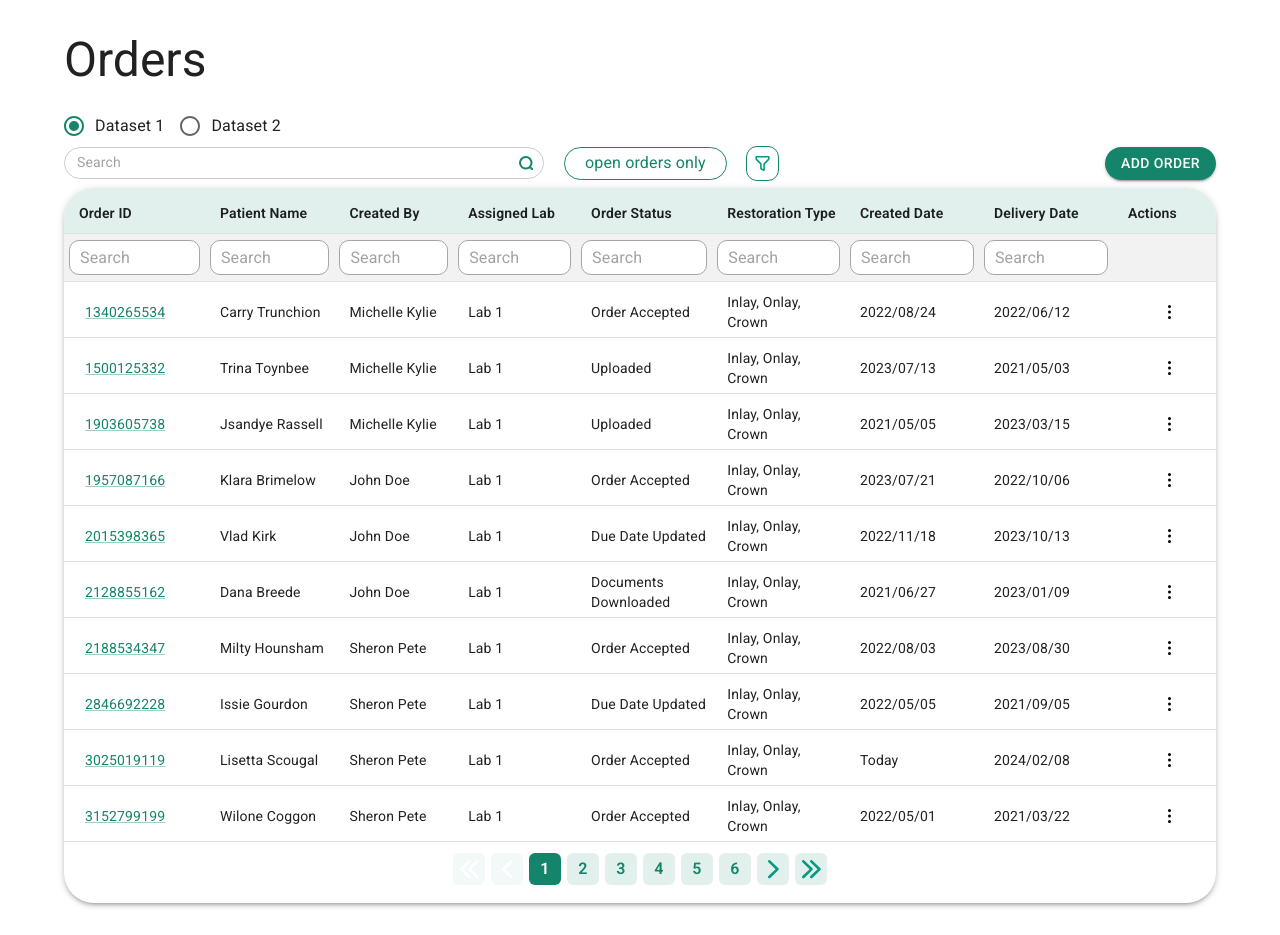
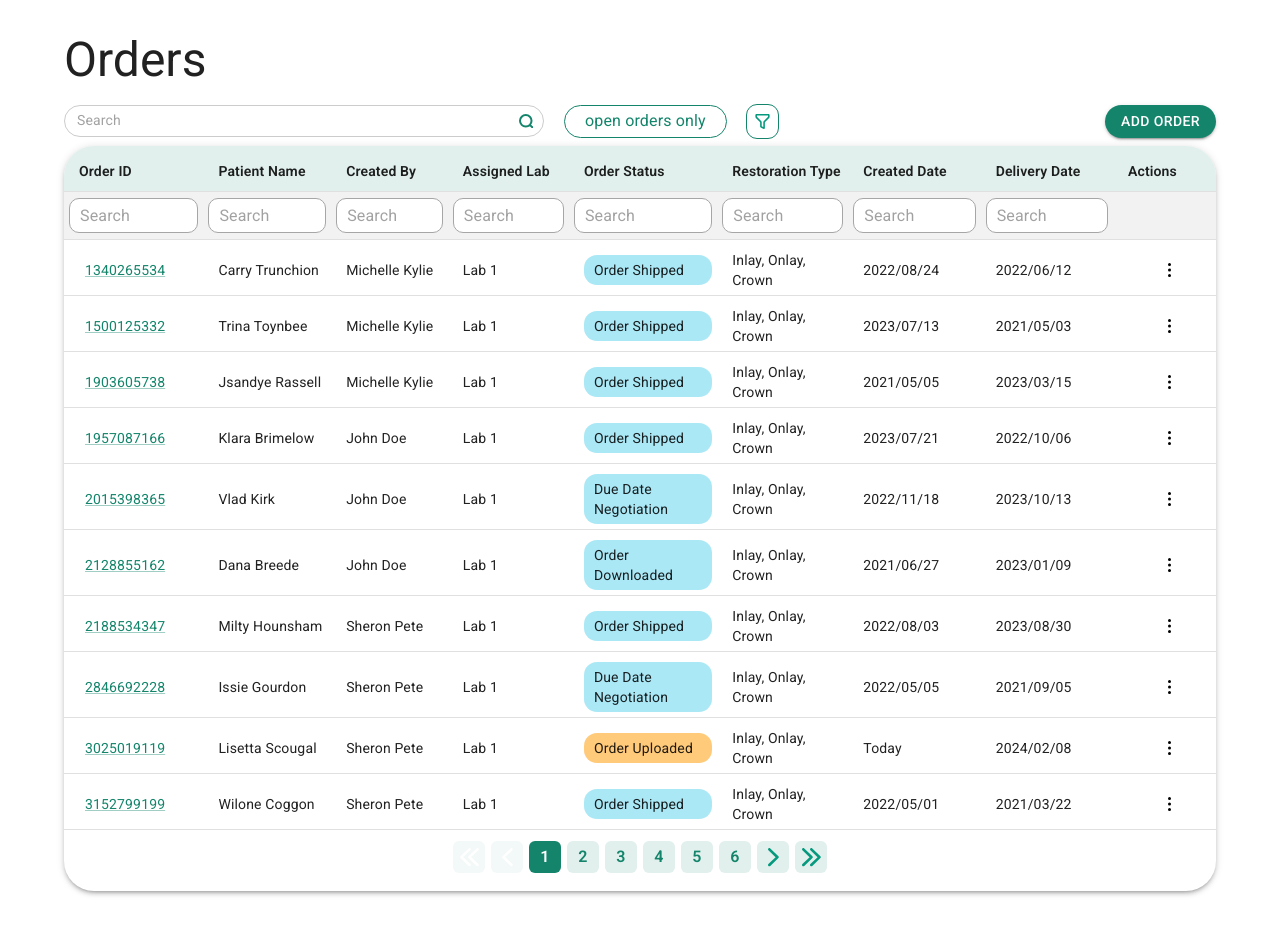
Before and after one commit to shivamkumar-materialplus/gc-table, a React (Create React App) app: page / in a window 1280 px wide. Built offline with nearby package versions, Linux system fonts and the light colour scheme.

Commit message:
Order journey popper developed, data modif pending

```diff
--- a/src/App.tsx
+++ b/src/App.tsx
@@ -4,32 +4,17 @@ import Typography from '@mui/material/Typography';
 import Box from '@mui/material/Box';
 // import MyOldTable from './components/Table-old';
 import data1 from './data/MOCK_DATA.json'
-import data2 from './data/MOCK_DATA2.json'
-import { FormControl, FormControlLabel, Radio, RadioGroup } from '@mui/material';
 import MyTable from './components/Table';
 
 export default function App() {
-  const [data, setdata] = React.useState(data1)
   return (
     <Container maxWidth="lg">
       <Box sx={{ my: 4 }}>
         <Typography variant="h3" component="h1" gutterBottom>
           Orders
         </Typography>
-        <FormControl>
-          <RadioGroup
-            row
-            onChange={(e, value) => {
-              setdata(value === "1" ? data1 : data2);
-            }}
-            defaultValue="1"
-          >
-            <FormControlLabel value="1" control={<Radio />} label="Dataset 1" />
-            <FormControlLabel value="2" control={<Radio />} label="Dataset 2" />
-          </RadioGroup>
-        </FormControl>
         {/* <MyOldTable data={data} /> */}
-        <MyTable data={data} />
+        <MyTable data={data1} />
       </Box>
     </Container>
   );
--- a/src/components/Table/ActionButtonMenu.tsx
+++ b/src/components/Table/ActionButtonMenu.tsx
@@ -1,6 +1,6 @@
 import React from 'react'
-import { Box, ClickAwayListener, IconButton, Link, Paper, Popper, Stack, Typography } from "@mui/material";
-import { KebabThreeDotsIcon, LastIcon, PopperArrowIcon, SortArrowDownIcon } from '../../icons';
+import { Box, ClickAwayListener, IconButton, Link, Popper, Typography } from "@mui/material";
+import { KebabThreeDotsIcon, PopperArrowUpIcon } from '../../icons';
 import { Data } from '../../utils/types';
 import { COLOR } from '../../utils/constants';
 
@@ -70,7 +70,7 @@ const ActionButtonMenu = ({ order_id, action_allowed: actions }: ActionButtonsPr
 			>
 				<ClickAwayListener onClickAway={handleClose}>
 					<Box sx={{ border: 1, borderRadius: 1, padding: "5px 10px", display: 'flex', flexDirection: 'column', bgcolor: `${COLOR.WHITE}` }}>
-						<Box data-popper-arrow sx={{ marginTop: "-23px", cursor: 'pointer' }} onClick={handleClose}>{<PopperArrowIcon />}</Box>
+						<Box data-popper-arrow sx={{ marginTop: "-23px", cursor: 'pointer' }} onClick={handleClose}>{<PopperArrowUpIcon />}</Box>
 						<Link href="#" onClick={(e) => {
 							e.preventDefault();
 							console.log("order_id" + order_id)
--- a/src/components/Table/Row.tsx
+++ b/src/components/Table/Row.tsx
@@ -1,9 +1,10 @@
 import React from "react";
-import { Link, Stack, TableCell, TableRow, Typography } from "@mui/material";
-import { Data } from "../../utils/types";
+import { Box, ClickAwayListener, Link, Paper, Popper, Stack, TableCell, TableRow, Typography } from "@mui/material";
+import { Data, OrderStatus } from "../../utils/types";
 import { COLOR } from "../../utils/constants";
 import { formatDate } from "../../utils/helpers";
 import ActionButtonMenu from "./ActionButtonMenu";
+import { PopperArrowDownIcon } from "../../icons";
 
 type Props = {
 	row: Data;
@@ -11,8 +12,34 @@ type Props = {
 	setExpandedRow: (rowNum: number | null) => any;
 }
 
+const getColor = (status: OrderStatus): string => {
+	let color = COLOR.LIGHT_GRAY
+	switch (status) {
+		case "Order Downloaded":
+		case "Due Date Negotiation":
+		case "Order Shipped":
+			color = COLOR.SKY_BLUE
+			break;
+		case "Order Uploaded":
+			color = COLOR.YELLOW_ORANGE
+			break;
+		case "Completed":
+			color = COLOR.PALE_GREEN
+	}
+	return color
+}
+
 export default function Row(props: Props) {
-	const { row, setExpandedRow, expandedRow } = props;
+	const { row, expandedRow } = props;
+	const [anchorEl, setAnchorEl] = React.useState<null | HTMLElement>(null);
+
+	const handleMouseEnter = (event: React.MouseEvent<HTMLElement>) => {
+		setAnchorEl(event.currentTarget);
+	};
+
+	const handleMouseLeave = () => {
+		setAnchorEl(null);
+	};
 
 	const open = row.order_id === expandedRow
 
@@ -31,24 +58,89 @@ export default function Row(props: Props) {
 				<TableCell>{row.patient_name}</TableCell>
 				<TableCell>{row.created_by}</TableCell>
 				<TableCell>{row.assigned_lab}</TableCell>
-				<TableCell>{row.order_status}</TableCell>
+				<TableCell>
+					<Box
+						sx={{
+							backgroundColor: getColor(row.order_status),
+							borderRadius: '13px',
+							padding: '5px 10px'
+						}}
+						onMouseEnter={handleMouseEnter}
+						onMouseLeave={handleMouseLeave}
+					>
+						{row.order_status}
+					</Box>
+					<Popper
+						id={row.order_id.toString()}
+						open={Boolean(anchorEl)}
+						anchorEl={anchorEl}
+						placement="top"
+						sx={{ zIndex: 2 }}
+						modifiers={[
+							{
+								name: 'offset',
+								options: {
+									offset: [0, 10],
+								},
+							},
+						]}
+					>
+						<ClickAwayListener onClickAway={handleMouseLeave}>
+							<Paper elevation={3}>
+								<Box data-popper-arrow sx={{ marginTop: '80px' }} >
+									<PopperArrowDownIcon color={COLOR.LIGHT_GREEN} height={45} width={30} />
+								</Box>
+								<Box sx={{
+									borderRadius: 1,
+									p: "27px 19px",
+									display: 'flex',
+									flexDirection: 'column',
+									backgroundColor: COLOR.LIGHT_GREEN
+								}}>
+									{/* @TODO: update order_journey as per actual data. */}
+									<OrderJourneyPopper order_journey={["Order Uploaded", "Order Shipped", "Completed"]} />
+								</Box>
+							</Paper>
+						</ClickAwayListener>
+					</Popper>
+				</TableCell>
 				<TableCell>{row.restoration_type}</TableCell>
 				<TableCell>{formatDate(row.created_date)}</TableCell>
 				<TableCell>{formatDate(row.delivery_date)}</TableCell>
-				<TableCell align="center">{
-					<>
-						{open && <InfoBox label="Actions" />}
-						<ActionButtonMenu order_id={row.order_id} action_allowed={row.action_allowed} />
-					</>
-				}</TableCell>
+				<TableCell align="center">
+					<ActionButtonMenu order_id={row.order_id} action_allowed={row.action_allowed} />
+				</TableCell>
 			</TableRow>
 		</React.Fragment>
 	);
 }
 
-const InfoBox = ({ label, value }: { label: string, value?: string | number }) => (
-	<Stack direction={"column"}>
-		<Typography variant="body2" sx={{ fontWeight: 'bold' }}>{label}</Typography>
-		{value && <Typography variant="body2">{value}</Typography>}
-	</Stack>
-)
+const OrderJourneyPopper = ({ order_journey }: { order_journey: OrderStatus[] }) => {
+	const firstSvg = (status: OrderStatus) => <svg xmlns="http://www.w3.org/2000/svg" width="167" height="37" viewBox="0 0 167 37" fill="none">
+		<path d="M0.5 0.5H151.483L166.351 18.5L151.483 36.5H0.5V18.5V0.5Z" fill={getColor(status) || "#FFCA7A"} stroke="black" />
+		<text x="50%" y="50%" dominantBaseline="middle" textAnchor="middle" fill="black" fontSize="14">
+			{status}
+		</text>
+	</svg>
+	const middleSvg = (status: OrderStatus) => <svg xmlns="http://www.w3.org/2000/svg" width="167" height="37" viewBox="0 0 167 37" fill="none">
+		<path d="M151.483 36.5H1.06842L15.8209 18.8203L16.0882 18.5L15.8209 18.1797L1.06842 0.5H151.483L166.351 18.5L151.483 36.5Z" fill={getColor(status) || "#AAE8F6"} stroke="black" />
+		<text x="50%" y="50%" dominantBaseline="middle" textAnchor="middle" fill="black" fontSize="14">
+			{status}
+		</text>
+	</svg>
+	const lastSvg = (status: OrderStatus) => <svg xmlns="http://www.w3.org/2000/svg" width="219" height="37" viewBox="0 0 219 37" fill="none">
+		<path d="M1.2487 0.5H218.5V18.5V36.5H1.2487L19.7422 18.8618L20.1216 18.5L19.7422 18.1382L1.2487 0.5Z" fill={getColor(status) || "#DBDBDB"} stroke="black" />
+		<text x="50%" y="50%" dominantBaseline="middle" textAnchor="middle" fill="black" fontSize="14">
+			{status}
+		</text>
+	</svg>
+
+	return (
+		<Box>
+			{firstSvg(order_journey[0])}
+			{order_journey.slice(1, order_journey.length - 1).map((order) => {
+				return middleSvg(order);
+			})}
+			{lastSvg(order_journey[order_journey.length - 1])}
+		</Box>)
+}
--- a/src/data/MOCK_DATA.json
+++ b/src/data/MOCK_DATA.json
@@ -3,7 +3,7 @@
     "order_id": 3025019119,
     "created_by": "Sheron Pete",
     "assigned_lab": "Lab 1",
-    "order_status": "Order Accepted",
+    "order_status": "Order Uploaded",
     "created_date": "2024/01/08",
     "delivery_date": "2024/02/08",
     "patient_id": 15613411,
@@ -17,7 +17,7 @@
     "order_id": 6959446525,
     "created_by": "Michelle Kylie",
     "assigned_lab": "Lab 1",
-    "order_status": "Uploaded",
+    "order_status": "Order Shipped",
     "created_date": "2024/01/07",
     "delivery_date": "2024/02/01",
     "patient_id": 27128534,
@@ -31,7 +31,7 @@
     "order_id": 2846692228,
     "created_by": "Sheron Pete",
     "assigned_lab": "Lab 1",
-    "order_status": "Due Date Updated",
+    "order_status": "Due Date Negotiation",
     "created_date": "2022/05/05",
     "delivery_date": "2021/09/05",
     "patient_id": 17323902,
@@ -45,7 +45,7 @@
     "order_id": 1340265534,
     "created_by": "Michelle Kylie",
     "assigned_lab": "Lab 1",
-    "order_status": "Order Accepted",
+    "order_status": "Order Shipped",
     "created_date": "2022/08/24",
     "delivery_date": "2022/06/12",
     "patient_id": 27864020,
@@ -59,7 +59,7 @@
     "order_id": 8878117399,
     "created_by": "Michelle Kylie",
     "assigned_lab": "Lab 1",
-    "order_status": "Due Date Updated",
+    "order_status": "Draft Order",
     "created_date": "2023/07/30",
     "delivery_date": "2021/12/12",
     "patient_id": 54097810,
@@ -73,7 +73,7 @@
     "order_id": 1957087166,
     "created_by": "John Doe",
     "assigned_lab": "Lab 1",
-    "order_status": "Order Accepted",
+    "order_status": "Order Shipped",
     "created_date": "2023/07/21",
     "delivery_date": "2022/10/06",
     "patient_id": 71201211,
@@ -87,7 +87,7 @@
     "order_id": 5487415064,
     "created_by": "Michelle Kylie",
     "assigned_lab": "Lab 1",
-    "order_status": "Due Date Updated",
+    "order_status": "Due Date Negotiation",
     "created_date": "2021/02/03",
     "delivery_date": "2022/04/27",
     "patient_id": 19216770,
@@ -101,7 +101,7 @@
     "order_id": 9157454653,
     "created_by": "Michelle Kylie",
     "assigned_lab": "Lab 1",
-    "order_status": "Due Date Updated",
+    "order_status": "Due Date Negotiation",
     "created_date": "2022/05/06",
     "delivery_date": "2021/09/08",
     "patient_id": 95510027,
@@ -115,7 +115,7 @@
     "order_id": 5236410328,
     "created_by": "Sheron Pete",
     "assigned_lab": "Lab 1",
-    "order_status": "Order completed",
+    "order_status": "Completed",
     "created_date": "2023/06/18",
     "delivery_date": "2021/10/18",
     "patient_id": 55856517,
@@ -129,7 +129,7 @@
     "order_id": 3406982220,
     "created_by": "Sheron Pete",
     "assigned_lab": "Lab 1",
-    "order_status": "Due Date Updated",
+    "order_status": "Due Date Negotiation",
     "created_date": "2023/02/06",
     "delivery_date": "2021/11/21",
     "patient_id": 15889230,
@@ -143,7 +143,7 @@
     "order_id": 2128855162,
     "created_by": "John Doe",
     "assigned_lab": "Lab 1",
-    "order_status": "Documents Downloaded",
+    "order_status": "Order Downloaded",
     "created_date": "2021/06/27",
     "delivery_date": "2023/01/09",
     "patient_id": 68631702,
@@ -157,7 +157,7 @@
     "order_id": 3702848337,
     "created_by": "Sheron Pete",
     "assigned_lab": "Lab 1",
-    "order_status": "Documents Downloaded",
+    "order_status": "Order Downloaded",
     "created_date": "2023/09/01",
     "delivery_date": "2021/07/28",
     "patient_id": 37670285,
@@ -171,7 +171,7 @@
     "order_id": 6837558330,
     "created_by": "John Doe",
     "assigned_lab": "Lab 1",
-    "order_status": "Due Date Updated",
+    "order_status": "Due Date Negotiation",
     "created_date": "2022/04/04",
     "delivery_date": "2022/05/31",
     "patient_id": 52536867,
@@ -185,7 +185,7 @@
     "order_id": 3711055548,
     "created_by": "Michelle Kylie",
     "assigned_lab": "Lab 1",
-    "order_status": "Uploaded",
+    "order_status": "Order Shipped",
     "created_date": "2023/07/03",
     "delivery_date": "2022/04/08",
     "patient_id": 23663274,
@@ -199,7 +199,7 @@
     "order_id": 2015398365,
     "created_by": "John Doe",
     "assigned_lab": "Lab 1",
-    "order_status": "Due Date Updated",
+    "order_status": "Due Date Negotiation",
     "created_date": "2022/11/18",
     "delivery_date": "2023/10/13",
     "patient_id": 77039347,
@@ -213,7 +213,7 @@
     "order_id": 7207150110,
     "created_by": "Michelle Kylie",
     "assigned_lab": "Lab 1",
-    "order_status": "Order completed",
+    "order_status": "Completed",
     "created_date": "2022/07/10",
     "delivery_date": "2021/12/02",
     "patient_id": 46734042,
@@ -227,7 +227,7 @@
     "order_id": 8523169058,
     "created_by": "Michelle Kylie",
     "assigned_lab": "Lab 1",
-    "order_status": "Uploaded",
+    "order_status": "Order Shipped",
     "created_date": "2023/04/15",
     "delivery_date": "2022/02/18",
     "patient_id": 96048343,
@@ -241,7 +241,7 @@
     "order_id": 9436146302,
     "created_by": "Michelle Kylie",
     "assigned_lab": "Lab 1",
-    "order_status": "Documents Downloaded",
+    "order_status": "Order Downloaded",
     "created_date": "2021/11/08",
     "delivery_date": "2022/12/30",
     "patient_id": 40070862,
@@ -255,7 +255,7 @@
     "order_id": 2188534347,
     "created_by": "Sheron Pete",
     "assigned_lab": "Lab 1",
-    "order_status": "Order Accepted",
+    "order_status": "Order Shipped",
     "created_date": "2022/08/03",
     "delivery_date": "2023/08/30",
     "patient_id": 93024511,
@@ -269,7 +269,7 @@
     "order_id": 9575661866,
     "created_by": "John Doe",
     "assigned_lab": "Lab 1",
-    "order_status": "Documents Downloaded",
+    "order_status": "Order Downloaded",
     "created_date": "2021/03/07",
     "delivery_date": "2021/10/07",
     "patient_id": 79607207,
@@ -283,7 +283,7 @@
     "order_id": 5236719871,
     "created_by": "Sheron Pete",
     "assigned_lab": "Lab 1",
-    "order_status": "Due Date Updated",
+    "order_status": "Due Date Negotiation",
     "created_date": "2021/04/20",
     "delivery_date": "2022/04/26",
     "patient_id": 38676992,
@@ -297,7 +297,7 @@
     "order_id": 3152799199,
     "created_by": "Sheron Pete",
     "assigned_lab": "Lab 1",
-    "order_status": "Order Accepted",
+    "order_status": "Order Shipped",
     "created_date": "2022/05/01",
     "delivery_date": "2021/03/22",
     "patient_id": 93121403,
@@ -311,7 +311,7 @@
     "order_id": 7962724141,
     "created_by": "John Doe",
     "assigned_lab": "Lab 1",
-    "order_status": "Documents Downloaded",
+    "order_status": "Order Downloaded",
     "created_date": "2021/05/29",
     "delivery_date": "2022/11/03",
     "patient_id": 55548481,
@@ -325,7 +325,7 @@
     "order_id": 8191526368,
     "created_by": "Sheron Pete",
     "assigned_lab": "Lab 1",
-    "order_status": "Due Date Updated",
+    "order_status": "Due Date Negotiation",
     "created_date": "2022/06/12",
     "delivery_date": "2022/01/07",
     "patient_id": 15453313,
@@ -339,7 +339,7 @@
     "order_id": 4075386834,
     "created_by": "Michelle Kylie",
     "assigned_lab": "Lab 1",
-    "order_status": "Documents Downloaded",
+    "order_status": "Order Downloaded",
     "created_date": "2021/05/13",
     "delivery_date": "2022/12/05",
     "patient_id": 67292461,
@@ -353,7 +353,7 @@
     "order_id": 8522554330,
     "created_by": "John Doe",
     "assigned_lab": "Lab 1",
-    "order_status": "Order completed",
+    "order_status": "Completed",
     "created_date": "2021/12/01",
     "delivery_date": "2022/05/02",
     "patient_id": 87305339,
@@ -367,7 +367,7 @@
     "order_id": 1903605738,
     "created_by": "Michelle Kylie",
     "assigned_lab": "Lab 1",
-    "order_status": "Uploaded",
+    "order_status": "Order Shipped",
     "created_date": "2021/05/05",
     "delivery_date": "2023/03/15",
     "patient_id": 63339706,
@@ -381,7 +381,7 @@
     "order_id": 6150672541,
     "created_by": "Michelle Kylie",
     "assigned_lab": "Lab 1",
-    "order_status": "Due Date Updated",
+    "order_status": "Due Date Negotiation",
     "created_date": "2022/05/08",
     "delivery_date": "2023/10/31",
     "patient_id": 20238647,
@@ -395,7 +395,7 @@
     "order_id": 3154535257,
     "created_by": "Sheron Pete",
     "assigned_lab": "Lab 1",
-    "order_status": "Order completed",
+    "order_status": "Completed",
     "created_date": "2021/08/23",
     "delivery_date": "2023/08/16",
     "patient_id": 98743520,
@@ -409,7 +409,7 @@
     "order_id": 7175007706,
     "created_by": "Michelle Kylie",
     "assigned_lab": "Lab 1",
-    "order_status": "Order completed",
+    "order_status": "Completed",
     "created_date": "2023/05/23",
     "delivery_date": "2022/11/06",
     "patient_id": 47896553,
@@ -423,7 +423,7 @@
     "order_id": 7075218735,
     "created_by": "Michelle Kylie",
     "assigned_lab": "Lab 1",
-    "order_status": "Order completed",
+    "order_status": "Completed",
     "created_date": "2021/07/28",
     "delivery_date": "2021/01/21",
     "patient_id": 68015062,
@@ -437,7 +437,7 @@
     "order_id": 3764988057,
     "created_by": "Sheron Pete",
     "assigned_lab": "Lab 1",
-    "order_status": "Due Date Updated",
+    "order_status": "Due Date Negotiation",
     "created_date": "2022/06/03",
     "delivery_date": "2023/05/14",
     "patient_id": 15881325,
@@ -451,7 +451,7 @@
     "order_id": 8388497892,
     "created_by": "Sheron Pete",
     "assigned_lab": "Lab 1",
-    "order_status": "Due Date Updated",
+    "order_status": "Due Date Negotiation",
     "created_date": "2021/03/22",
     "delivery_date": "2021/04/25",
     "patient_id": 73912890,
@@ -465,7 +465,7 @@
     "order_id": 6275313713,
     "created_by": "Michelle Kylie",
     "assigned_lab": "Lab 1",
-    "order_status": "Due Date Updated",
+    "order_status": "Due Date Negotiation",
     "created_date": "2022/05/10",
     "delivery_date": "2022/12/20",
     "patient_id": 12094818,
@@ -479,7 +479,7 @@
     "order_id": 7474742220,
     "created_by": "John Doe",
     "assigned_lab": "Lab 1",
-    "order_status": "Due Date Updated",
+    "order_status": "Due Date Negotiation",
     "created_date": "2022/11/09",
     "delivery_date": "2021/12/15",
     "patient_id": 76499407,
@@ -493,7 +493,7 @@
     "order_id": 7820005760,
     "created_by": "Michelle Kylie",
     "assigned_lab": "Lab 1",
-    "order_status": "Order completed",
+    "order_status": "Completed",
     "created_date": "2021/01/18",
     "delivery_date": "2021/06/09",
     "patient_id": 22427230,
@@ -507,7 +507,7 @@
     "order_id": 6075295569,
     "created_by": "Sheron Pete",
     "assigned_lab": "Lab 1",
-    "order_status": "Order Accepted",
+    "order_status": "Order Shipped",
     "created_date": "2021/02/18",
     "delivery_date": "2022/11/05",
     "patient_id": 90988100,
@@ -521,7 +521,7 @@
     "order_id": 9110746867,
     "created_by": "John Doe",
     "assigned_lab": "Lab 1",
-    "order_status": "Due Date Updated",
+    "order_status": "Due Date Negotiation",
     "created_date": "2022/01/21",
     "delivery_date": "2021/02/02",
     "patient_id": 70321980,
@@ -535,7 +535,7 @@
     "order_id": 5709115731,
     "created_by": "John Doe",
     "assigned_lab": "Lab 1",
-    "order_status": "Documents Downloaded",
+    "order_status": "Order Downloaded",
     "created_date": "2022/09/08",
     "delivery_date": "2022/05/05",
     "patient_id": 29902171,
@@ -549,7 +549,7 @@
     "order_id": 4837703074,
     "created_by": "Sheron Pete",
     "assigned_lab": "Lab 1",
-    "order_status": "Due Date Updated",
+    "order_status": "Due Date Negotiation",
     "created_date": "2022/02/19",
     "delivery_date": "2023/08/04",
     "patient_id": 31963687,
@@ -563,7 +563,7 @@
     "order_id": 3317336582,
     "created_by": "John Doe",
     "assigned_lab": "Lab 1",
-    "order_status": "Order completed",
+    "order_status": "Completed",
     "created_date": "2021/01/20",
     "delivery_date": "2022/08/17",
     "patient_id": 94512468,
@@ -577,7 +577,7 @@
     "order_id": 7091418066,
     "created_by": "Michelle Kylie",
     "assigned_lab": "Lab 1",
-    "order_status": "Due Date Updated",
+    "order_status": "Due Date Negotiation",
     "created_date": "2023/05/08",
     "delivery_date": "2023/06/12",
     "patient_id": 71768017,
@@ -591,7 +591,7 @@
     "order_id": 7212616140,
     "created_by": "Sheron Pete",
     "assigned_lab": "Lab 1",
-    "order_status": "Uploaded",
+    "order_status": "Order Shipped",
     "created_date": "2022/11/30",
     "delivery_date": "2021/09/19",
     "patient_id": 13565494,
@@ -605,7 +605,7 @@
     "order_id": 7424314417,
     "created_by": "Sheron Pete",
     "assigned_lab": "Lab 1",
-    "order_status": "Documents Downloaded",
+    "order_status": "Order Downloaded",
     "created_date": "2022/09/03",
     "delivery_date": "2022/10/19",
     "patient_id": 64523333,
@@ -619,7 +619,7 @@
     "order_id": 7845980147,
     "created_by": "Sheron Pete",
     "assigned_lab": "Lab 1",
-    "order_status": "Order completed",
+    "order_status": "Completed",
     "created_date": "2023/10/17",
     "delivery_date": "2022/05/06",
     "patient_id": 73136462,
@@ -633,7 +633,7 @@
     "order_id": 3843659845,
     "created_by": "Michelle Kylie",
     "assigned_lab": "Lab 1",
-    "order_status": "Order completed",
+    "order_status": "Completed",
     "created_date": "2022/05/04",
     "delivery_date": "2022/06/13",
     "patient_id": 84612118,
@@ -647,7 +647,7 @@
     "order_id": 4806847648,
     "created_by": "Michelle Kylie",
     "assigned_lab": "Lab 1",
-    "order_status": "Documents Downloaded",
+    "order_status": "Order Downloaded",
     "created_date": "2023/09/05",
     "delivery_date": "2021/12/03",
     "patient_id": 78696619,
@@ -661,7 +661,7 @@
     "order_id": 6181142042,
     "created_by": "Sheron Pete",
     "assigned_lab": "Lab 1",
-    "order_status": "Order Accepted",
+    "order_status": "Order Shipped",
     "created_date": "2021/03/09",
     "delivery_date": "2023/04/08",
     "patient_id": 50836696,
@@ -675,7 +675,7 @@
     "order_id": 4335598789,
     "created_by": "John Doe",
     "assigned_lab": "Lab 1",
-    "order_status": "Order Accepted",
+    "order_status": "Order Shipped",
     "created_date": "2021/09/16",
     "delivery_date": "2021/08/20",
     "patient_id": 59586991,
@@ -689,7 +689,7 @@
     "order_id": 5491245691,
     "created_by": "Michelle Kylie",
     "assigned_lab": "Lab 1",
-    "order_status": "Due Date Updated",
+    "order_status": "Due Date Negotiation",
     "created_date": "2022/07/20",
     "delivery_date": "2022/04/12",
     "patient_id": 25817544,
@@ -703,7 +703,7 @@
     "order_id": 4880734130,
     "created_by": "Michelle Kylie",
     "assigned_lab": "Lab 1",
-    "order_status": "Documents Downloaded",
+    "order_status": "Order Downloaded",
     "created_date": "2023/08/25",
     "delivery_date": "2022/10/30",
     "patient_id": 79929436,
@@ -717,7 +717,7 @@
     "order_id": 8479389401,
     "created_by": "Michelle Kylie",
     "assigned_lab": "Lab 1",
-    "order_status": "Due Date Updated",
+    "order_status": "Due Date Negotiation",
     "created_date": "2022/04/26",
     "delivery_date": "2023/01/28",
     "patient_id": 30065426,
@@ -731,7 +731,7 @@
     "order_id": 5026585754,
     "created_by": "Sheron Pete",
     "assigned_lab": "Lab 1",
-    "order_status": "Order completed",
+    "order_status": "Completed",
     "created_date": "2022/05/27",
     "delivery_date": "2021/08/09",
     "patient_id": 14592276,
@@ -745,7 +745,7 @@
     "order_id": 7088828689,
     "created_by": "Sheron Pete",
     "assigned_lab": "Lab 1",
-    "order_status": "Due Date Updated",
+    "order_status": "Due Date Negotiation",
     "created_date": "2021/06/07",
     "delivery_date": "2023/10/09",
     "patient_id": 56982375,
@@ -759,7 +759,7 @@
     "order_id": 1500125332,
     "created_by": "Michelle Kylie",
     "assigned_lab": "Lab 1",
-    "order_status": "Uploaded",
+    "order_status": "Order Shipped",
     "created_date": "2023/07/13",
     "delivery_date": "2021/05/03",
     "patient_id": 91091936,
--- a/src/utils/constants.ts
+++ b/src/utils/constants.ts
@@ -8,4 +8,7 @@ export const COLOR = {
   GRAY_4: "#A6A6A6",
   GRAY_5: "#F2F2F2",
   WHITE: "#FFFFFF",
+  SKY_BLUE: "#AAE8F6",
+  YELLOW_ORANGE: "#FFCA7A",
+  PALE_GREEN: "#C9F289",
 };
```
Also changed, not shown: src/icons/index.tsx (+17 -1 lines), src/utils/types.ts (+9 -1 lines).
